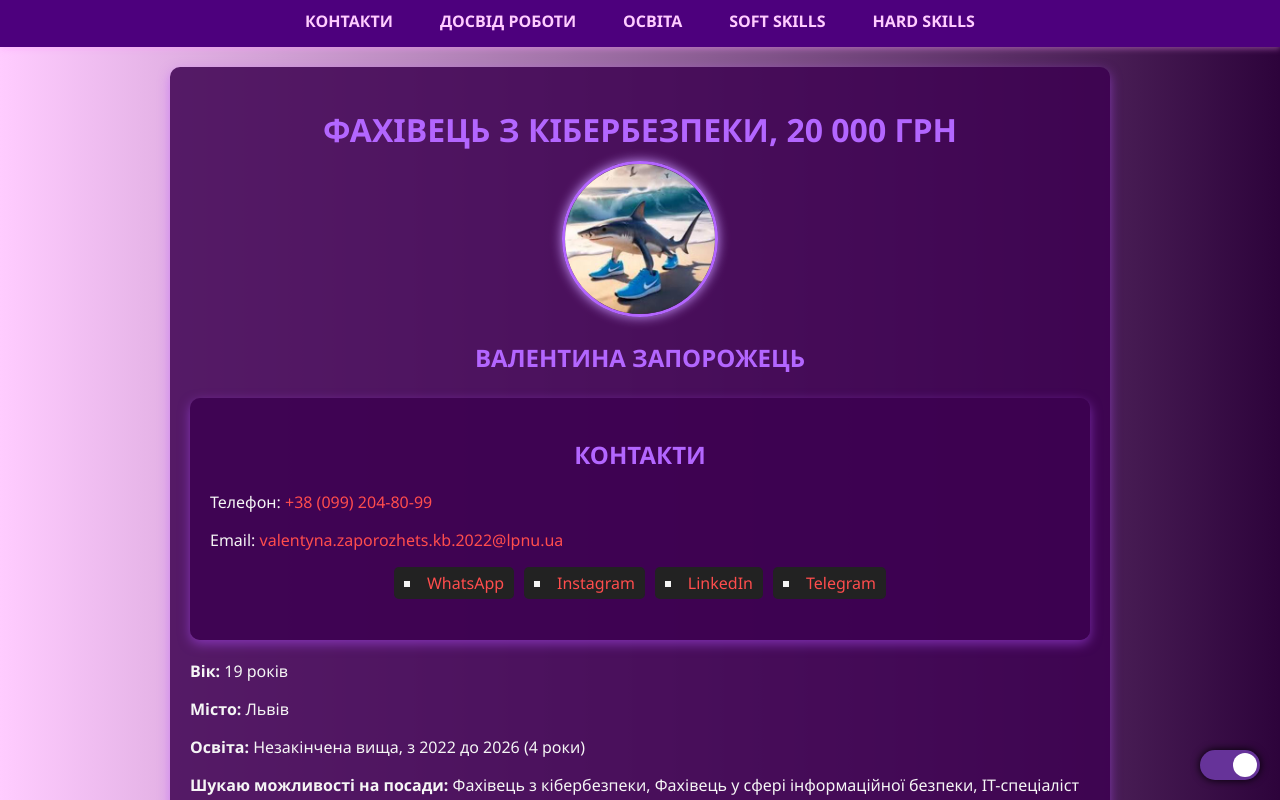
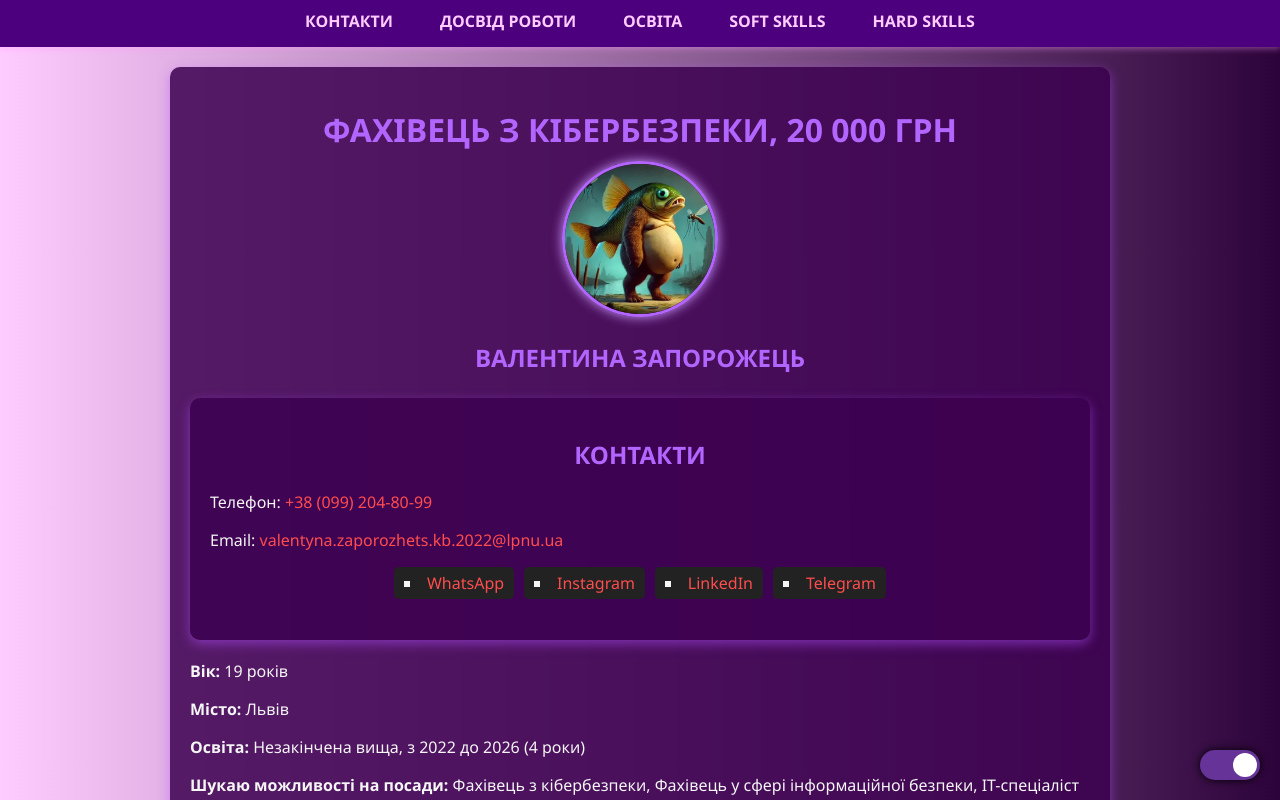
Before and after one commit to HUBABUBA87/RESUME_SITE, a plain HTML site: page index.html in a window 1280 px wide. Shown: the top 800 px of the page. Drawn offline with Linux system fonts and the light colour scheme; no server answers.

Commit message:
Update index.html

```diff
--- a/index.html
+++ b/index.html
@@ -26,7 +26,7 @@
 
     <header>
         <h1>Фахівець з кібербезпеки, 20 000 грн</h1>
-        <img src="tralalero_tralala.jpg" alt="Фото" width="150" height="150">
+        <img src="Trippi_Troppi.webp" alt="Фото" width="150" height="150">
         <h2><p><strong>Валентина Запорожець</strong></p></h2>
 
         <!-- 🔹 Контакти -->
```
